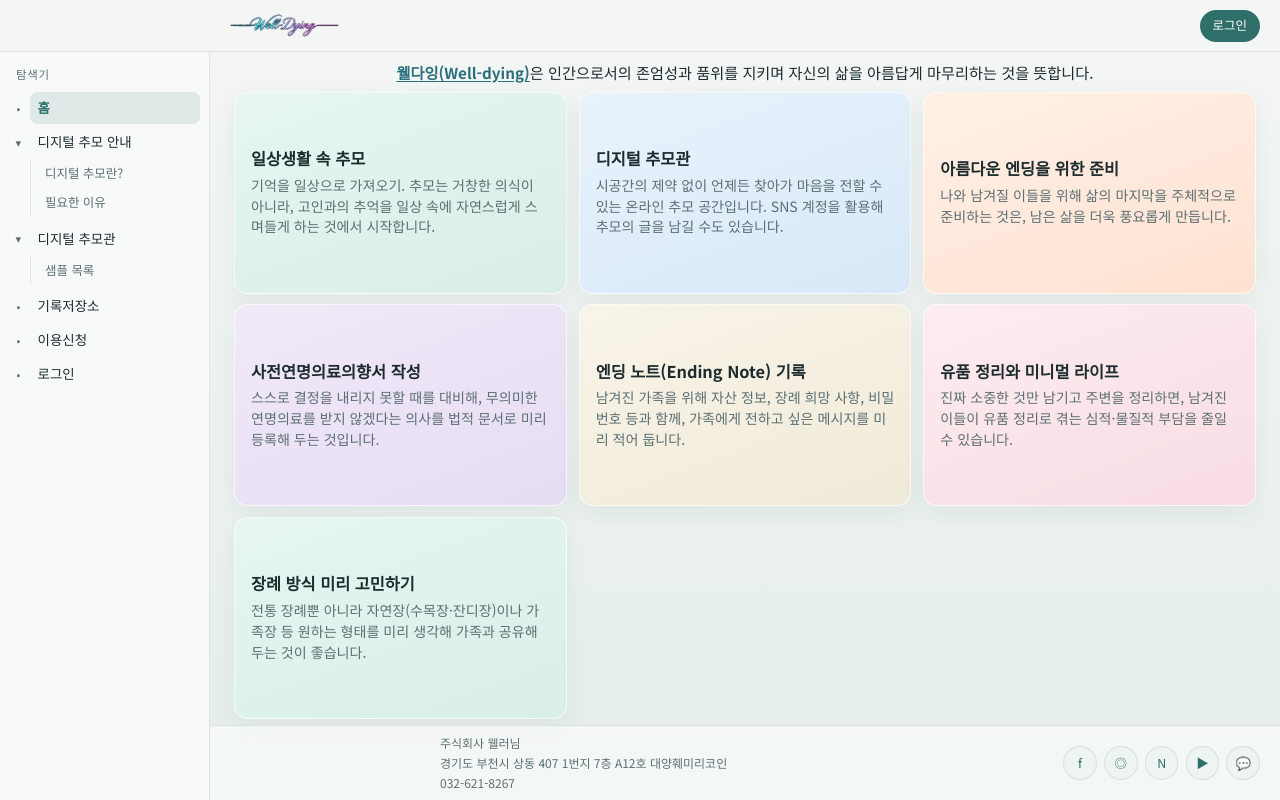
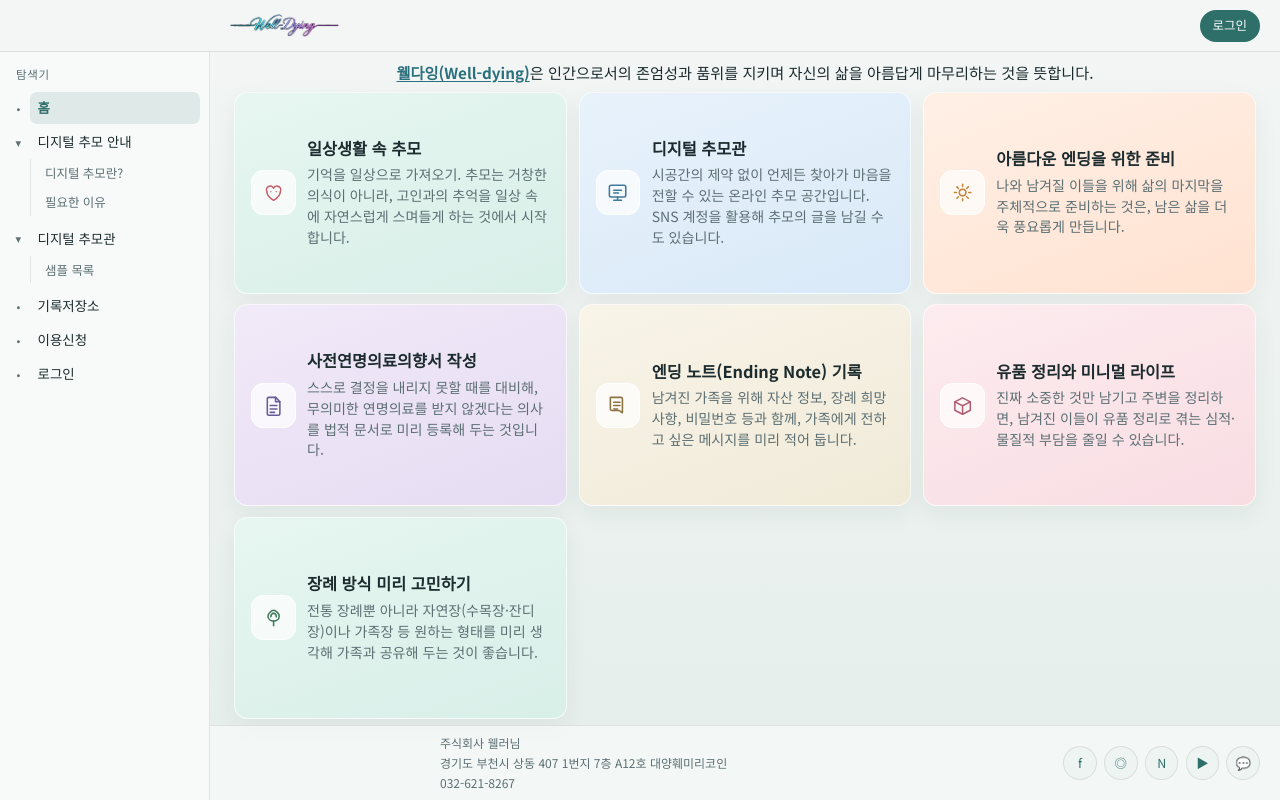
Before and after one commit to hanbaedal/MP-cyber, a Next.js app: page / in a window 1280 px wide. Both pictures are taken after a click on the button "건너뛰기". Built offline with nearby package versions, Linux system fonts and the light colour scheme; no server answers.

Commit message:
홈 카드 왼쪽에 주제별 아이콘을 추가합니다.
Co-authored-by: Cursor <cursoragent@cursor.com>

```diff
--- a/src/app/globals.css
+++ b/src/app/globals.css
@@ -845,11 +845,58 @@ select {
 }
 
 .home-info-card {
+  display: flex;
+  align-items: flex-start;
+  gap: 0.7rem;
   padding: 0.65rem 0.8rem;
   border-radius: 0.75rem;
   border: 1px solid rgba(255, 255, 255, 0.7);
   box-shadow: var(--shadow);
   text-align: left;
+}
+
+.home-card-icon {
+  flex: 0 0 auto;
+  width: 2.35rem;
+  height: 2.35rem;
+  border-radius: 0.7rem;
+  display: grid;
+  place-items: center;
+  background: rgba(255, 255, 255, 0.72);
+  color: #3d6b68;
+  box-shadow: inset 0 0 0 1px rgba(255, 255, 255, 0.8);
+}
+
+.home-card-icon svg {
+  width: 1.25rem;
+  height: 1.25rem;
+}
+
+.home-card-icon.icon-heart {
+  color: #c45d6a;
+}
+.home-card-icon.icon-monitor {
+  color: #3d7a9c;
+}
+.home-card-icon.icon-sun {
+  color: #c4843a;
+}
+.home-card-icon.icon-document {
+  color: #6b5a9a;
+}
+.home-card-icon.icon-note {
+  color: #8a7340;
+}
+.home-card-icon.icon-box {
+  color: #b05d72;
+}
+.home-card-icon.icon-tree {
+  color: #3f7a5c;
+}
+
+.home-info-body {
+  min-width: 0;
+  flex: 1;
 }
 
 .home-info-card h2 {
@@ -891,6 +938,17 @@ select {
 
   .home-info-card {
     padding: 0.5rem 0.65rem;
+    gap: 0.55rem;
+  }
+
+  .home-card-icon {
+    width: 2.1rem;
+    height: 2.1rem;
+  }
+
+  .home-card-icon svg {
+    width: 1.1rem;
+    height: 1.1rem;
   }
 
   .home-info-card h2 {
@@ -944,10 +1002,22 @@ select {
     height: 100%;
     min-height: 0;
     display: flex;
-    flex-direction: column;
-    justify-content: center;
+    flex-direction: row;
+    align-items: center;
+    gap: 0.7rem;
     padding: 0.7rem 0.85rem;
     border-radius: 0.85rem;
+  }
+
+  .app-main:has(.home-welldying) .home-card-icon {
+    width: 2.55rem;
+    height: 2.55rem;
+    border-radius: 0.8rem;
+  }
+
+  .app-main:has(.home-welldying) .home-card-icon svg {
+    width: 1.35rem;
+    height: 1.35rem;
   }
 
   .app-main:has(.home-welldying) .home-info-card h2 {
@@ -983,6 +1053,16 @@ select {
 
   .app-main:has(.home-welldying) .home-info-card {
     padding: 0.85rem 1rem;
+  }
+
+  .app-main:has(.home-welldying) .home-card-icon {
+    width: 2.8rem;
+    height: 2.8rem;
+  }
+
+  .app-main:has(.home-welldying) .home-card-icon svg {
+    width: 1.45rem;
+    height: 1.45rem;
   }
 
   .app-main:has(.home-welldying) .home-info-card h2 {
--- a/src/app/page.tsx
+++ b/src/app/page.tsx
@@ -1,43 +1,57 @@
+import HomeCardIcon, { type IconName } from "@/components/HomeCardIcon";
+
 const NAMU_WELL_DYING =
   "https://namu.wiki/w/%EC%9B%B0%EB%8B%A4%EC%9E%89";
 
-const cards = [
+const cards: Array<{
+  title: string;
+  body: string;
+  tone: string;
+  icon: IconName;
+}> = [
   {
     title: "일상생활 속 추모",
     body: "기억을 일상으로 가져오기. 추모는 거창한 의식이 아니라, 고인과의 추억을 일상 속에 자연스럽게 스며들게 하는 것에서 시작합니다.",
     tone: "mint",
+    icon: "heart",
   },
   {
     title: "디지털 추모관",
     body: "시공간의 제약 없이 언제든 찾아가 마음을 전할 수 있는 온라인 추모 공간입니다. SNS 계정을 활용해 추모의 글을 남길 수도 있습니다.",
     tone: "sky",
+    icon: "monitor",
   },
   {
     title: "아름다운 엔딩을 위한 준비",
     body: "나와 남겨질 이들을 위해 삶의 마지막을 주체적으로 준비하는 것은, 남은 삶을 더욱 풍요롭게 만듭니다.",
     tone: "peach",
+    icon: "sun",
   },
   {
     title: "사전연명의료의향서 작성",
     body: "스스로 결정을 내리지 못할 때를 대비해, 무의미한 연명의료를 받지 않겠다는 의사를 법적 문서로 미리 등록해 두는 것입니다.",
     tone: "lilac",
+    icon: "document",
   },
   {
     title: "엔딩 노트(Ending Note) 기록",
     body: "남겨진 가족을 위해 자산 정보, 장례 희망 사항, 비밀번호 등과 함께, 가족에게 전하고 싶은 메시지를 미리 적어 둡니다.",
     tone: "cream",
+    icon: "note",
   },
   {
     title: "유품 정리와 미니멀 라이프",
     body: "진짜 소중한 것만 남기고 주변을 정리하면, 남겨진 이들이 유품 정리로 겪는 심적·물질적 부담을 줄일 수 있습니다.",
     tone: "rose",
+    icon: "box",
   },
   {
     title: "장례 방식 미리 고민하기",
     body: "전통 장례뿐 아니라 자연장(수목장·잔디장)이나 가족장 등 원하는 형태를 미리 생각해 가족과 공유해 두는 것이 좋습니다.",
     tone: "mint",
+    icon: "tree",
   },
-] as const;
+];
 
 export default function HomePage() {
   return (
@@ -58,8 +72,11 @@ export default function HomePage() {
       <section className="home-card-list" aria-label="웰다잉 안내">
         {cards.map((card) => (
           <article key={card.title} className={`home-info-card tone-${card.tone}`}>
-            <h2>{card.title}</h2>
-            <p>{card.body}</p>
+            <HomeCardIcon name={card.icon} />
+            <div className="home-info-body">
+              <h2>{card.title}</h2>
+              <p>{card.body}</p>
+            </div>
           </article>
         ))}
       </section>
--- /dev/null
+++ b/src/components/HomeCardIcon.tsx
@@ -0,0 +1,70 @@
+import type { ReactNode } from "react";
+
+type IconName =
+  | "heart"
+  | "monitor"
+  | "sun"
+  | "document"
+  | "note"
+  | "box"
+  | "tree";
+
+const paths: Record<IconName, ReactNode> = {
+  heart: (
+    <>
+      <path d="M12 20s-7-4.4-7-9.2A3.8 3.8 0 0 1 12 7.5a3.8 3.8 0 0 1 7 3.3C19 15.6 12 20 12 20z" />
+      <circle cx="9.2" cy="11" r="0.7" fill="currentColor" stroke="none" />
+      <circle cx="14.8" cy="11" r="0.7" fill="currentColor" stroke="none" />
+    </>
+  ),
+  monitor: (
+    <>
+      <rect x="3.5" y="4.5" width="17" height="12" rx="1.8" />
+      <path d="M8 20h8M12 16.5V20" />
+      <path d="M8 9.5h8M8 12.5h5" />
+    </>
+  ),
+  sun: (
+    <>
+      <circle cx="12" cy="12" r="3.4" />
+      <path d="M12 3.5v2.2M12 18.3v2.2M3.5 12h2.2M18.3 12h2.2M6.1 6.1l1.6 1.6M16.3 16.3l1.6 1.6M17.9 6.1l-1.6 1.6M7.7 16.3l-1.6 1.6" />
+    </>
+  ),
+  document: (
+    <>
+      <path d="M7 3.5h7.2L18.5 8v12.5A1.5 1.5 0 0 1 17 22H7a1.5 1.5 0 0 1-1.5-1.5v-15A1.5 1.5 0 0 1 7 3.5z" />
+      <path d="M14 3.5V8h4.5M8.5 12h7M8.5 15.5h7M8.5 19h4.5" />
+    </>
+  ),
+  note: (
+    <>
+      <path d="M6 3.5h9.5A1.5 1.5 0 0 1 17 5v14.5L13.5 17H6a1.5 1.5 0 0 1-1.5-1.5v-12A1.5 1.5 0 0 1 6 3.5z" />
+      <path d="M8 8.5h6.5M8 12h6.5M8 15.5h4" />
+    </>
+  ),
+  box: (
+    <>
+      <path d="M4 8.2 12 4l8 4.2v8.6L12 21l-8-4.2V8.2z" />
+      <path d="M12 12.2V21M4 8.2l8 4 8-4" />
+    </>
+  ),
+  tree: (
+    <>
+      <path d="M12 20.5v-5" />
+      <path d="M12 15.5c-3.4 0-5.8-2.2-5.8-5S10 4.5 12 4.5s5.8 3 5.8 6-2.4 5-5.8 5z" />
+      <path d="M9.2 11.2c-.2-1.6.8-3.2 2.8-4M14.8 11.2c.2-1.6-.8-3.2-2.8-4" />
+    </>
+  ),
+};
+
+export default function HomeCardIcon({ name }: { name: IconName }) {
+  return (
+    <span className={`home-card-icon icon-${name}`} aria-hidden="true">
+      <svg viewBox="0 0 24 24" fill="none" stroke="currentColor" strokeWidth="1.6" strokeLinecap="round" strokeLinejoin="round">
+        {paths[name]}
+      </svg>
+    </span>
+  );
+}
+
+export type { IconName };
```
